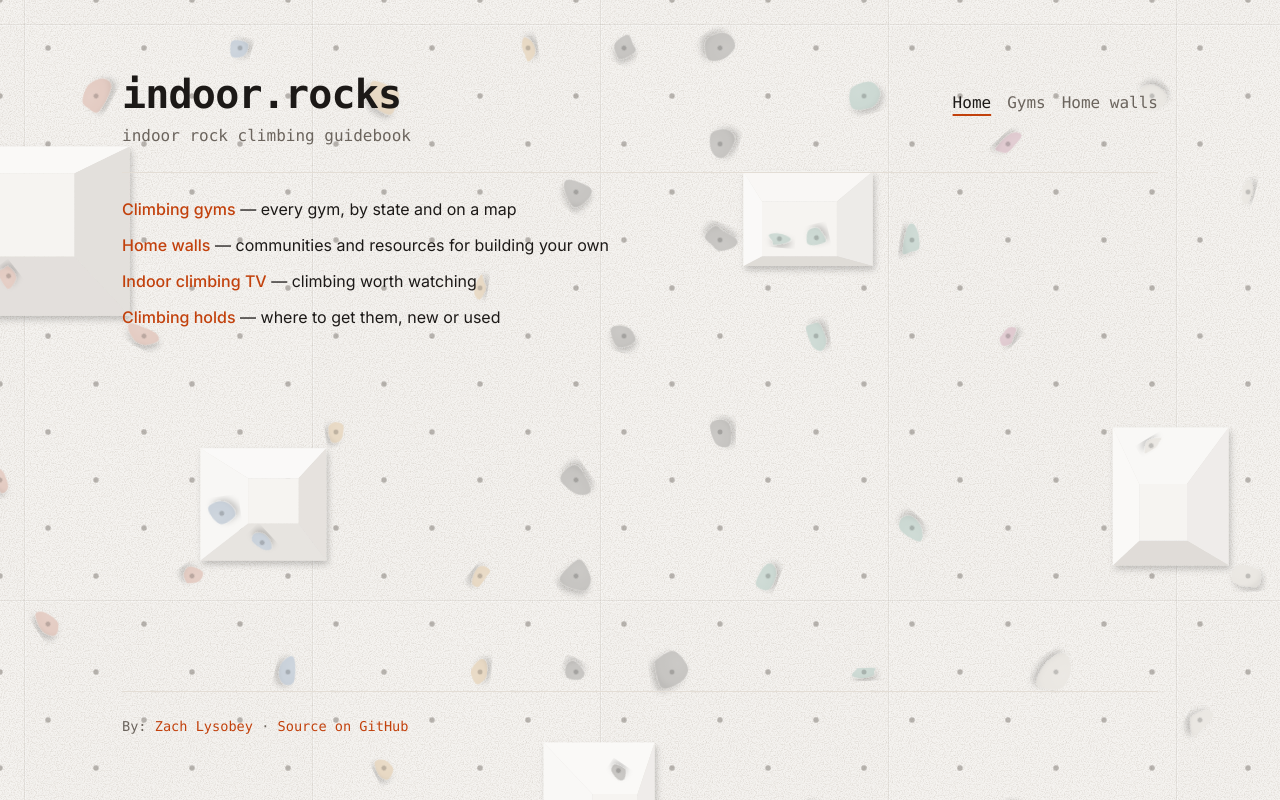
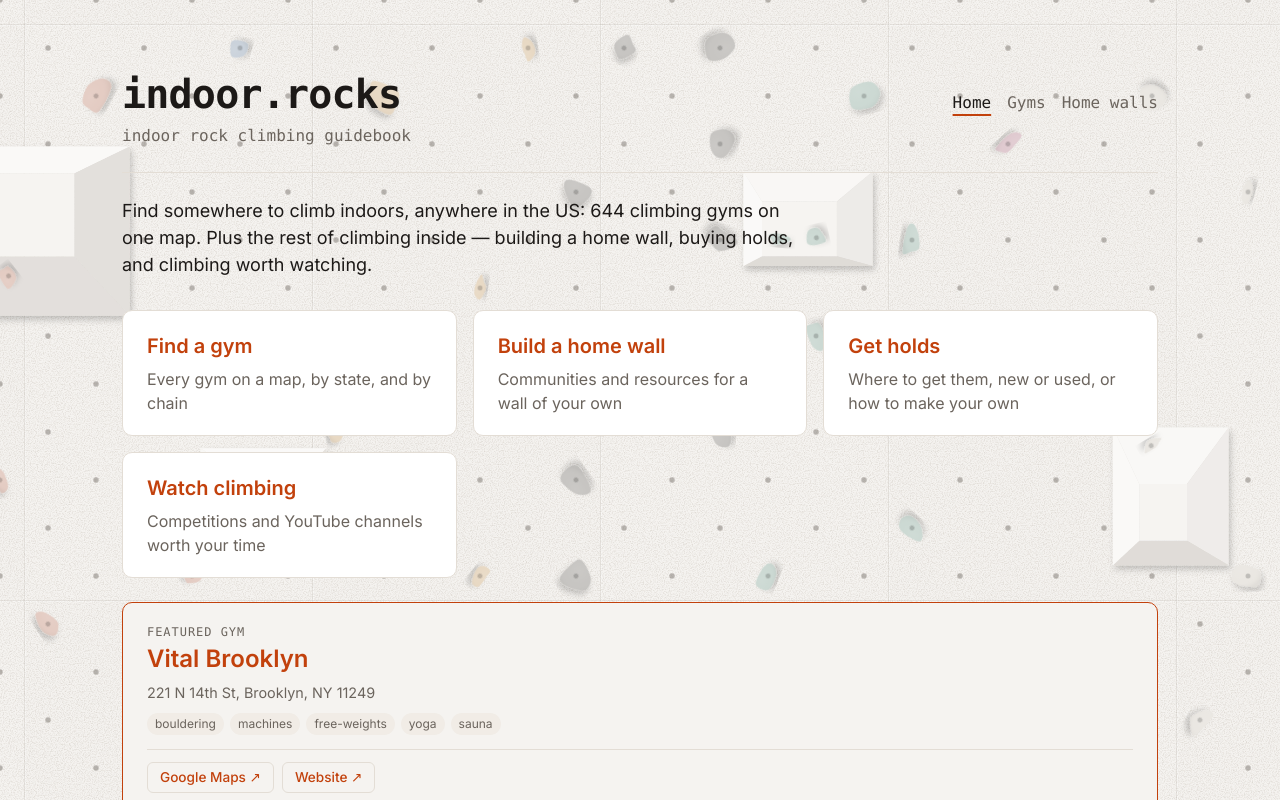
Before and after one commit to zachlysobey/indoor.rocks, a Next.js app: page / in a window 1280 px wide. Shown: the top 800 px of the page. Built offline with nearby package versions, Linux system fonts and the light colour scheme.

Commit message:
Introduce the home page, with CTA cards and a featured gym (#107)

```diff
--- a/src/app/climbing-gyms/page.tsx
+++ b/src/app/climbing-gyms/page.tsx
@@ -2,6 +2,7 @@ import type { Metadata } from "next";
 import Link from "next/link";
 import { getData } from "../getData";
 import { gymRoutes } from "./gymRoutes";
+import ctaStyles from "../ctas.module.css";
 import styles from "./page.module.css";
 
 export const metadata: Metadata = {
@@ -16,7 +17,7 @@ export default function ClimbingGymsPage() {
     <main className={styles.content}>
       <h2>Climbing gyms</h2>
       <p className={styles.lede}>{count} indoor climbing gyms, and counting.</p>
-      <ul className={styles.ctas}>
+      <ul className={ctaStyles.ctas}>
         <li>
           <Link href={gymRoutes.map()}>
             <strong>Map</strong>
--- /dev/null
+++ b/src/app/ctas.module.css
@@ -0,0 +1,37 @@
+/* Calls to action: a grid of big link cards, each a title and a line on where it goes. Side by side
+   where there's room, stacked where there isn't. */
+.ctas {
+  display: grid;
+  grid-template-columns: repeat(auto-fit, minmax(16rem, 1fr));
+  gap: 1rem;
+  margin-top: 0.5rem;
+  list-style: none;
+}
+
+.ctas a {
+  display: flex;
+  flex-direction: column;
+  gap: 0.375rem;
+  height: 100%;
+  padding: 1.25rem 1.5rem;
+  background: var(--surface);
+  border: 1px solid var(--border);
+  border-radius: var(--radius);
+  transition: border-color 0.15s;
+}
+
+.ctas strong {
+  color: var(--accent);
+  font-size: 1.25rem;
+  font-weight: 600;
+}
+
+.ctas span {
+  color: var(--muted);
+}
+
+@media (hover: hover) {
+  .ctas a:hover {
+    border-color: var(--accent);
+  }
+}
--- /dev/null
+++ b/src/app/featuredGym.ts
@@ -0,0 +1,5 @@
+import type { ClimbingGym } from "./dataModel";
+import { vitalBrooklyn } from "./data/nyc-gyms/vitalBrooklyn";
+
+// The gym the home page features. To feature another, import its data file here.
+export const featuredGym: ClimbingGym = vitalBrooklyn;
--- a/src/app/page.module.css
+++ b/src/app/page.module.css
@@ -1,21 +1,46 @@
 .main {
+  display: flex;
+  flex-direction: column;
+  gap: 1.5rem;
   margin-top: 1.5rem;
 }
 
-.main ul {
+.intro {
+  max-width: 42rem;
+  font-size: 1.125rem;
+}
+
+/* The featured gym, as the same card it is in the list and on its own page. */
+.featured {
+  composes: card from "./climbing-gyms/GymCard.module.css";
   display: flex;
   flex-direction: column;
-  gap: 0.75rem;
-  list-style: none;
+  gap: 0.25rem;
+  padding: 1.25rem 1.5rem;
 }
 
-.main a {
+.featured h2 {
+  color: var(--muted);
+  font-family: var(--font-mono);
+  font-size: 0.75rem;
+  font-weight: 500;
+  letter-spacing: 0.08em;
+  text-transform: uppercase;
+}
+
+.featured h3 {
+  margin-bottom: 0.25rem;
+  font-size: 1.5rem;
+  font-weight: 600;
+  line-height: 1.2;
+}
+
+.featured h3 a {
   color: var(--accent);
-  font-weight: 500;
 }
 
 @media (hover: hover) {
-  .main a:hover {
+  .featured h3 a:hover {
     text-decoration: underline;
   }
 }
--- a/src/app/page.tsx
+++ b/src/app/page.tsx
@@ -1,23 +1,56 @@
 import Link from "next/link";
+import { GymDetails } from "./climbing-gyms/GymDetails";
+import { gymRoutes } from "./climbing-gyms/gymRoutes";
+import ctaStyles from "./ctas.module.css";
+import { featuredGym } from "./featuredGym";
+import { getData } from "./getData";
+import { gymSlug } from "./gymSlug";
 import styles from "./page.module.css";
 
 export default function Home() {
+  const count = getData().climbingGyms.length;
+
   return (
     <main className={styles.main}>
-      <ul>
+      <p className={styles.intro}>
+        Find somewhere to climb indoors, anywhere in the US: {count} climbing gyms on one map. Plus
+        the rest of climbing inside — building a home wall, buying holds, and climbing worth watching.
+      </p>
+
+      <ul className={ctaStyles.ctas}>
         <li>
-          <Link href="/climbing-gyms">Climbing gyms</Link> — every gym, by state and on a map
+          <Link href={gymRoutes.index()}>
+            <strong>Find a gym</strong>
+            <span>Every gym on a map, by state, and by chain</span>
+          </Link>
         </li>
         <li>
-          <Link href="/home-walls">Home walls</Link> — communities and resources for building your own
+          <Link href="/home-walls">
+            <strong>Build a home wall</strong>
+            <span>Communities and resources for a wall of your own</span>
+          </Link>
         </li>
         <li>
-          <Link href="/tv">Indoor climbing TV</Link> — climbing worth watching
+          <Link href="/climbing-holds">
+            <strong>Get holds</strong>
+            <span>Where to get them, new or used, or how to make your own</span>
+          </Link>
         </li>
         <li>
-          <Link href="/climbing-holds">Climbing holds</Link> — where to get them, new or used
+          <Link href="/tv">
+            <strong>Watch climbing</strong>
+            <span>Competitions and YouTube channels worth your time</span>
+          </Link>
         </li>
       </ul>
+
+      <section className={styles.featured}>
+        <h2>Featured gym</h2>
+        <h3>
+          <Link href={gymRoutes.page(gymSlug(featuredGym))}>{featuredGym.name}</Link>
+        </h3>
+        <GymDetails gym={featuredGym} />
+      </section>
     </main>
   );
 }
```
Also changed, not shown: src/app/climbing-gyms/page.module.css (+0 -37 lines), 1 other file (tests, documents, lock files or other folders).
